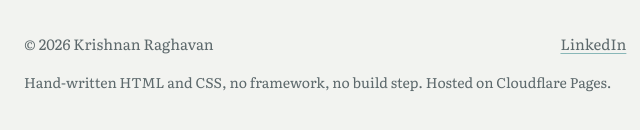
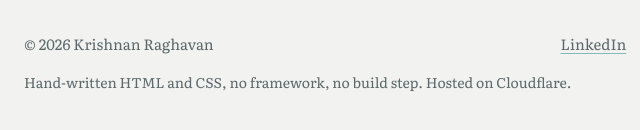
Before and after one commit to Krishnan-Raghavan/krishnanraghavan.com, a plain HTML site: page public/404.html in a window 1280 px wide. Shown: the part 667-797 px from the top of the page, 280-920 px from the left. Drawn offline with Linux system fonts and the light colour scheme.

Commit message:
Footer: Hosted on Cloudflare

```diff
--- a/public/404.html
+++ b/public/404.html
@@ -51,7 +51,7 @@
   <div class="container">
     <span>&copy; 2026 Krishnan Raghavan</span>
     <span class="links"><a href="https://www.linkedin.com/in/krishnan-raghavan/">LinkedIn</a><a href="https://github.com/Krishnan-Raghavan">GitHub</a></span>
-    <p class="colophon">Hand-written HTML and CSS, no framework, no build step. Hosted on Cloudflare Pages.</p>
+    <p class="colophon">Hand-written HTML and CSS, no framework, no build step. Hosted on Cloudflare.</p>
   </div>
 </footer>
 
```
Also changed, not shown: public/about.html (+1 -1 lines), public/blog/index.html (+1 -1 lines), public/blog/post-template.html (+1 -1 lines), public/bucket-list.html (+1 -1 lines), public/contact.html (+1 -1 lines), public/index.html (+1 -1 lines), public/projects.html (+1 -1 lines), public/services.html (+1 -1 lines), public/travelogue.html (+1 -1 lines).
